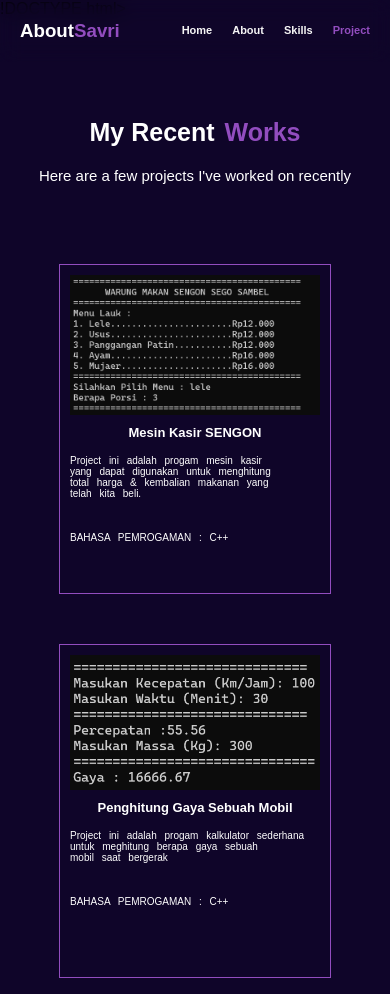
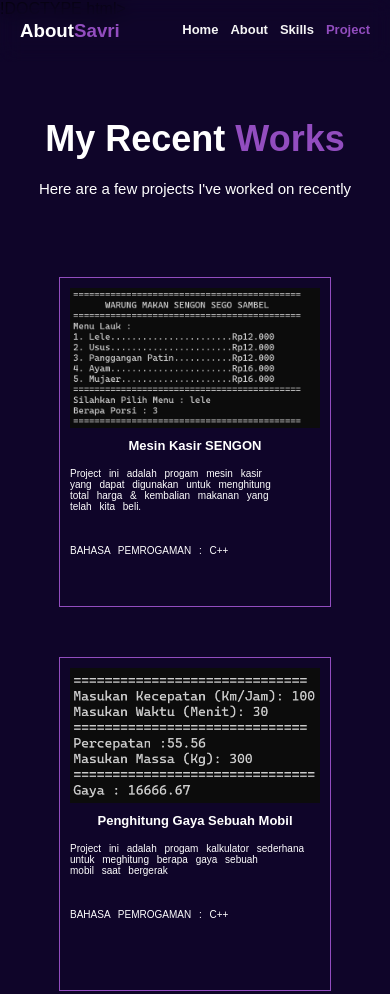
Before and after one commit to Savri1017/AboutSavri, a plain HTML site: page project.biodata.html in a window 390 px wide. Shown: the top 994 px of the page. Drawn offline with Linux system fonts and the light colour scheme.

Commit message:
project.biodata.css

```diff
--- a/project.biodata.css
+++ b/project.biodata.css
@@ -43,6 +43,42 @@ body::-webkit-scrollbar{
     background: transparent;
 }
 
+.nama-awal {
+    background: transparent;
+}
+
+.nama-akhir {
+    color: var(--color4);
+    background: transparent;
+}
+
+ul {
+    background: transparent;
+    display: flex;
+    gap: 55px;
+    margin-right: 50px;
+}
+
+li {
+    background: transparent;
+    list-style: none;
+}
+
+li a {
+    text-decoration: none;
+    color: whitesmoke;
+    font-weight: bold;
+    font-size: 12px;
+    border-radius: 10px;
+    background: transparent;
+    transition: all 0.3s;
+}
+
+li a:hover {
+    font-size: 15px;
+    color: var(--color4);
+}
+
 .nama-akhir {
     color: var(--color4);
     background: transparent;
@@ -55,32 +91,6 @@ body::-webkit-scrollbar{
 
 .nav-project {
     background: transparent;
-}
-
-ul {
-    background: transparent;
-    display: flex;
-}
-
-li {
-    background: transparent;
-    list-style: none;
-}
-
-li a {
-    text-decoration: none;
-    color: whitesmoke;
-    font-weight: bold;
-    margin-right: 50px;
-    font-size: 12px;
-    border-radius: 10px;
-    background: transparent;
-    transition: all 0.3s;
-}
-
-li a:hover {
-    color: var(--color4);
-    font-size: 15px;
 }
 
 .judul-container {
@@ -262,20 +272,17 @@ li a:hover {
         font-size: 16px;
     }
 
+    .navbar ul {
+        gap: 12px;
+        margin-right: 20px;
+    }
+
     .navbar li a{
-        font-size: 11px;
+        font-size: 13px;
     }
 
     .nav-judul {
         margin-left: 20px;
-    }
-
-    .nav-isi li a{
-        margin-right: 20px;
-    }
-
-    .judul-container h1{
-        font-size: 25px;
     }
 
     .description p{
```
